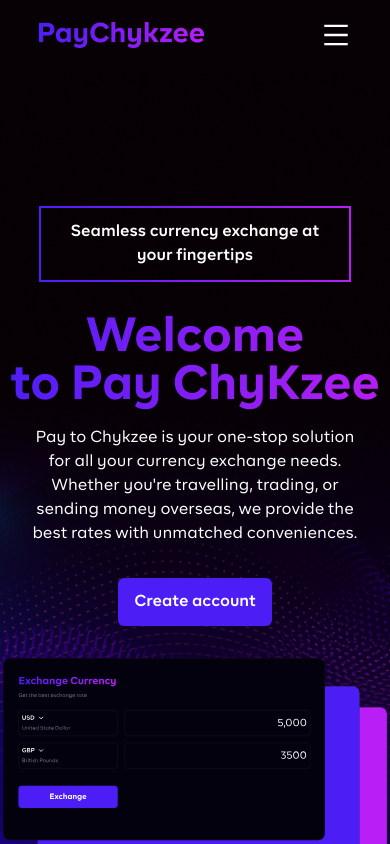
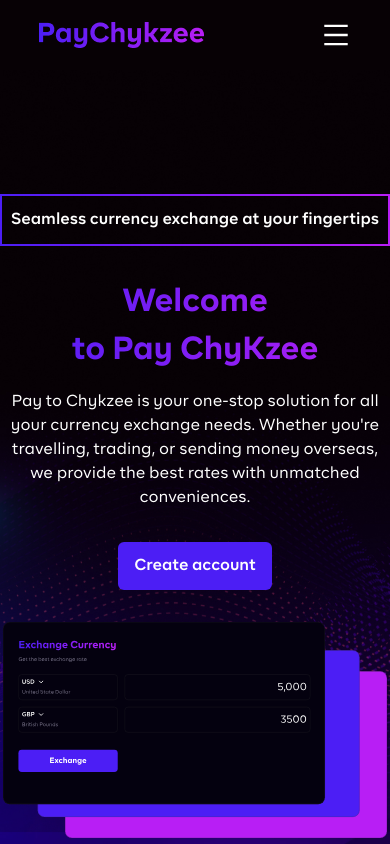
Before and after one commit to Iamfineboyygabriel/paychykzee, a React (Create React App) app: page / in a window 390 px wide. Shown: the top 844 px of the page. Built offline with nearby package versions, Linux system fonts and the light colour scheme.

Commit message:
working on the responsiveness

```diff
--- a/src/components/contents/contact/ContactUs.tsx
+++ b/src/components/contents/contact/ContactUs.tsx
@@ -26,7 +26,7 @@ const ContactUs = () => {
                 className="rounded-md border border-border bg-inherit p-2 placeholder:text-border"
               />
             </div>
-            <div className="flex flex-col gap-5 lg:flex-row">
+            <div className="flex flex-col sm:mt-4 gap-5 lg:flex-row">
               <div>
                 <label htmlFor="email">Email Address</label>
                 <input
--- a/src/components/contents/hero-section/HeroSection.tsx
+++ b/src/components/contents/hero-section/HeroSection.tsx
@@ -9,21 +9,21 @@ const HeroSection = () => {
   };
   return (
     <main className="flex min-h-screen w-full flex-col items-center justify-center bg-hero-pattern bg-cover font-br-regular">
-      <section className="w-full max-w-screen-md pt-[6em] text-center md:w-[60%] lg:w-[45%]">
-        <article className="gradient-border mx-auto w-full max-w-[90%] rounded-lg px-4 py-3 text-center sm:max-w-[80%] md:max-w-[70%]">
+      <section className="w-full text-center md:w-[60%]">
+        <article className="gradient-border m-auto mt-[3em] flex w-full justify-center rounded-lg py-3 text-center  lg:mt-[13em] lg:w-[50%]">
           <p className="font-br-semibold text-text">
             Seamless currency exchange at your fingertips
           </p>
         </article>
         <header className="mt-[2em]">
-          <h1 className="gradient-text font-br-bold text-4xl sm:text-5xl md:text-6xl">
+          <h1 className="gradient-text font-br-bold text-[2em] lg:text-[4em]">
             Welcome
           </h1>
-          <h1 className="gradient-text font-br-bold text-4xl sm:text-5xl md:text-6xl">
+          <h1 className="gradient-text font-br-bold text-[2em] lg:text-[4em]">
             to Pay ChyKzee
           </h1>
         </header>
-        <article className="mt-[1em] px-4 sm:px-6 md:px-8">
+        <article className="m-auto mt-[1em] text-center lg:w-[72%] ">
           <p className="text-text">
             Pay to Chykzee is your one-stop solution for all your currency
             exchange needs. Whether you're travelling, trading, or sending money
--- a/src/components/pages/auth/login/UserLogin.tsx
+++ b/src/components/pages/auth/login/UserLogin.tsx
@@ -62,11 +62,11 @@ const UserLogin: React.FC<UserLoginProps> = () => {
           </div>
         </div>
         <section className="flex flex-1 flex-col items-center justify-center rounded-xl bg-dashboard px-4 py-[2em]">
-          <div className="w-[85%] text-center">
+          <div className="lg:w-[85%] text-center">
             <header>
               <h1 className="font-br-regular text-4xl leading-10">Login</h1>
             </header>
-            <div className="m-auto w-[78%]">
+            <div className="m-auto w-full lg:w-[78%]">
               <div className="mt-[1em]">
                 <p className="font-br-thin text-logintext">
                   Login with the right details to start using the platform
@@ -115,7 +115,7 @@ const UserLogin: React.FC<UserLoginProps> = () => {
                     <Link to="/forgot-password">Forget Password?</Link>
                   </p>
                 </div>
-                <div className="flex-start flex gap-2">
+                <div className="flex-start mt-4 flex gap-2">
                   <input type="checkbox" name="checkbox" id="checkbox" />
                   <p className="text-">Remember Password</p>
                 </div>
--- a/src/components/pages/auth/signup/SignUp.tsx
+++ b/src/components/pages/auth/signup/SignUp.tsx
@@ -43,7 +43,7 @@ const SignUp: React.FC<SignUpProps> = () => {
   return (
     <main className="flex min-h-screen w-full items-center justify-center bg-purpleblack py-9 font-br-regular text-text">
       <section className="flex h-full w-[95%] flex-row justify-between gap-5">
-        <div className="bg-side flex w-[35%] flex-col items-center rounded-xl sm:hidden lg:flex">
+        <div className="flex w-[35%] flex-col items-center rounded-xl bg-side sm:hidden lg:flex">
           <header className="mt-[4em] cursor-pointer" onClick={Home}>
             <h1 className="font-br-bold text-4xl">PayChyKzee</h1>
           </header>
@@ -64,7 +64,7 @@ const SignUp: React.FC<SignUpProps> = () => {
             </p>
           </div>
           <form action="login" className="mt-[1.5em] w-full text-logintext">
-            <div className="flex gap-3">
+            <div className="flex gap-3 sm:flex-col lg:flex-row">
               <div className="w-full">
                 <label htmlFor="firstName" className="flex-start flex">
                   First Name
@@ -100,7 +100,7 @@ const SignUp: React.FC<SignUpProps> = () => {
               />
             </div>
 
-            <div className="mt-[1em] flex gap-3">
+            <div className="mt-[1em]  flex gap-3 sm:flex-col lg:flex-row">
               <div className="w-full">
                 <label htmlFor="firstName" className="flex-start flex">
                   Country
@@ -124,7 +124,7 @@ const SignUp: React.FC<SignUpProps> = () => {
               </div>
             </div>
 
-            <div className="mt-[1em] flex gap-3">
+            <div className="mt-[1em] sm:flex-col flex gap-3 lg:flex-row">
               <div className="w-full">
                 <label htmlFor="firstName" className="flex-start flex">
                   Password
```
